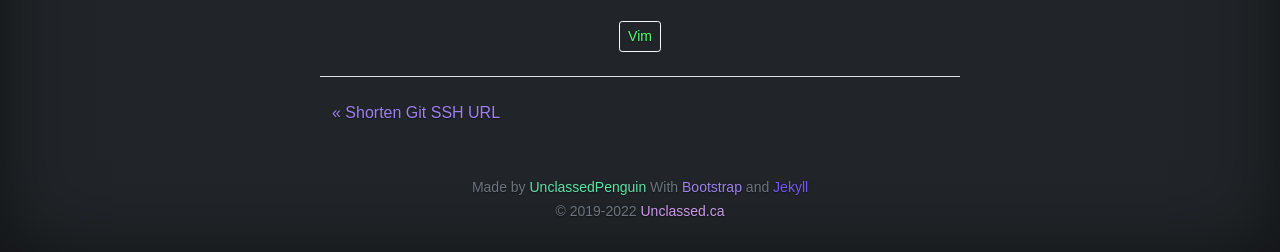
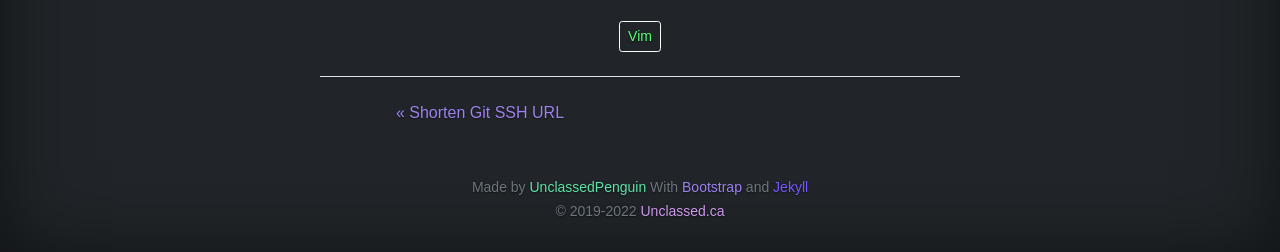
Before and after one commit to UnclassedPenguin/unclassedpenguin.github.io, a Jekyll site: the page built from _posts/2022-03-03-vim-as-a-main-text-editor-draft.md, in a window 1280 px wide. Shown: the part 645-897 px from the top of the page. Built offline with Jekyll 4.4.1, drawn with Linux system fonts in a browser that asks for light colours.

Commit message:
fix padding for next/prev

```diff
--- a/_layouts/post.html
+++ b/_layouts/post.html
@@ -38,12 +38,12 @@
 <div class="row">
   <div class="col-md-3">
   </div>
-  <div class="col-md-3">
+  <div class="col-md-3 text-center margin-2">
     {% if page.previous.url %}
     <a class="randomcolorheader" href="{{page.previous.url}}">&laquo;&nbsp;{{page.previous.title}}</a>
     {% endif %}
   </div>
-  <div class="col-md-3" style="text-align:right;">
+  <div class="col-md-3 text-center margin-2" style="text-align:right;">
     {% if page.next.url %}
     <a class="randomcolorheader" href="{{page.next.url}}">{{page.next.title}}&nbsp;&raquo;</a>
     {% endif %}
@@ -92,12 +92,12 @@
 <div class="row">
   <div class="col-md-3">
   </div>
-  <div class="col-md-3">
+  <div class="col-md-3 text-center margin-2">
     {% if page.previous.url %}
     <a class="randomcolorheader" href="{{page.previous.url}}">&laquo;&nbsp;{{page.previous.title}}</a>
     {% endif %}
   </div>
-  <div class="col-md-3" style="text-align:right;">
+  <div class="col-md-3 text-center margin-2" style="text-align:right;">
     {% if page.next.url %}
     <a class="randomcolorheader" href="{{page.next.url}}">{{page.next.title}}&nbsp;&raquo;</a>
     {% endif %}
--- a/assets/css/styles.scss
+++ b/assets/css/styles.scss
@@ -36,6 +36,10 @@
 .blog-excerpt {
   padding-top: 0px !important;
   padding-bottom: 0px !important;
+}
+
+.margin-2 {
+  margin-bottom: 2rem !important;
 }
 
 #results-container {
```
